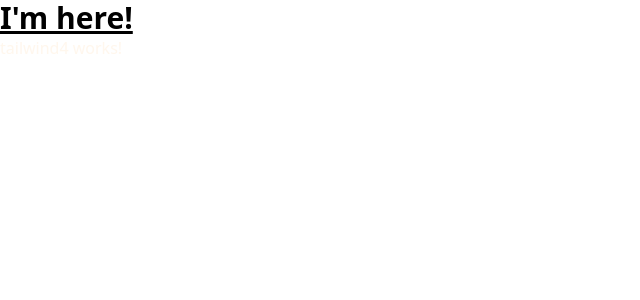
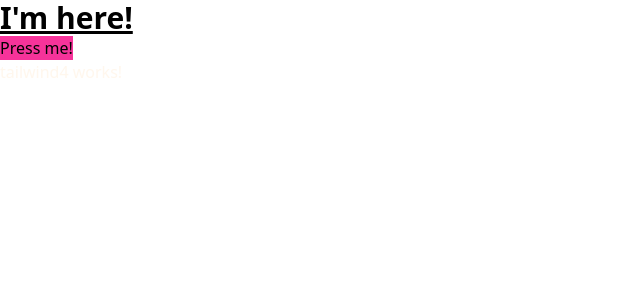
Before and after one commit to sheika21/practicando-tailwind4-angular19, an Angular app: page / in a window 1280 px wide. Shown: the top 300 px of the page, without its empty margins (0-640 px from the left). Built offline with nearby package versions, Linux system fonts and the light colour scheme.

Commit message:
first commit in macedita

```diff
--- a/src/app/app.component.html
+++ b/src/app/app.component.html
@@ -1,2 +1,3 @@
 <h1 class="text-3xl font-bold underline">I'm here!</h1>
+<button type="button" class="bg-pink-500">Press me!</button>
 <app-tailwind4></app-tailwind4>
```
